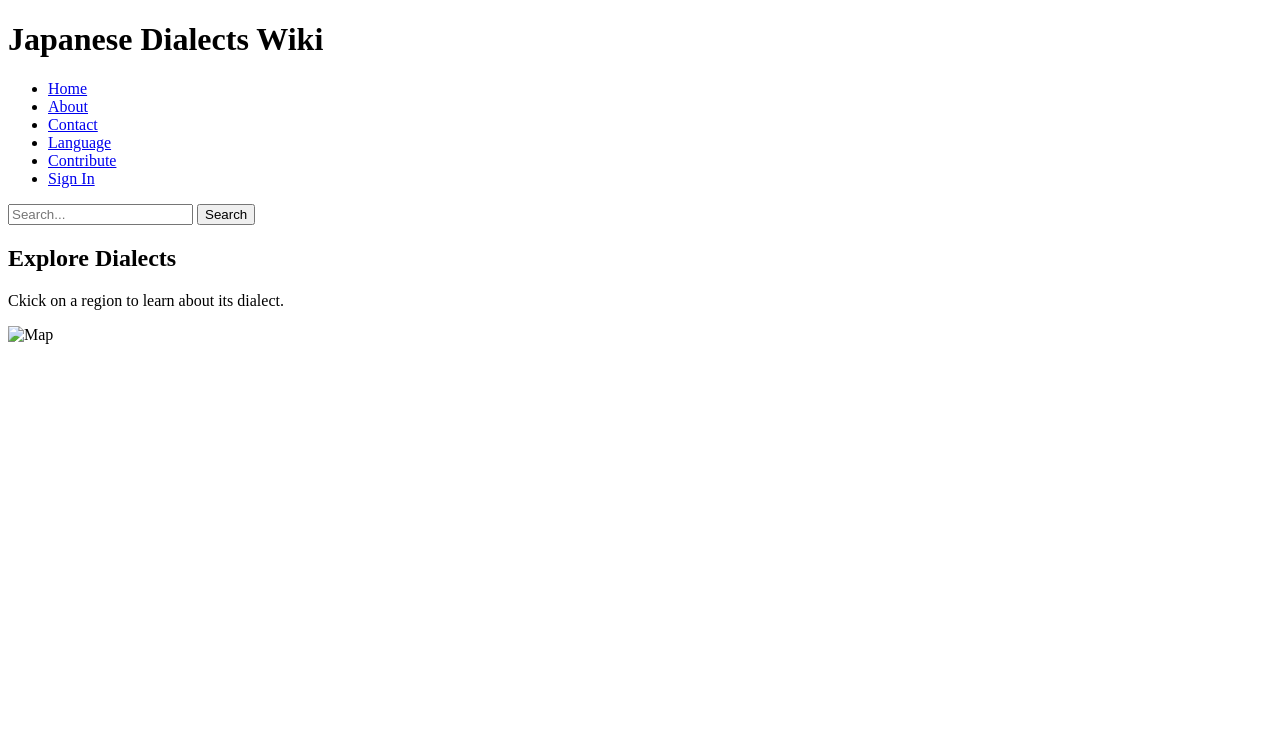
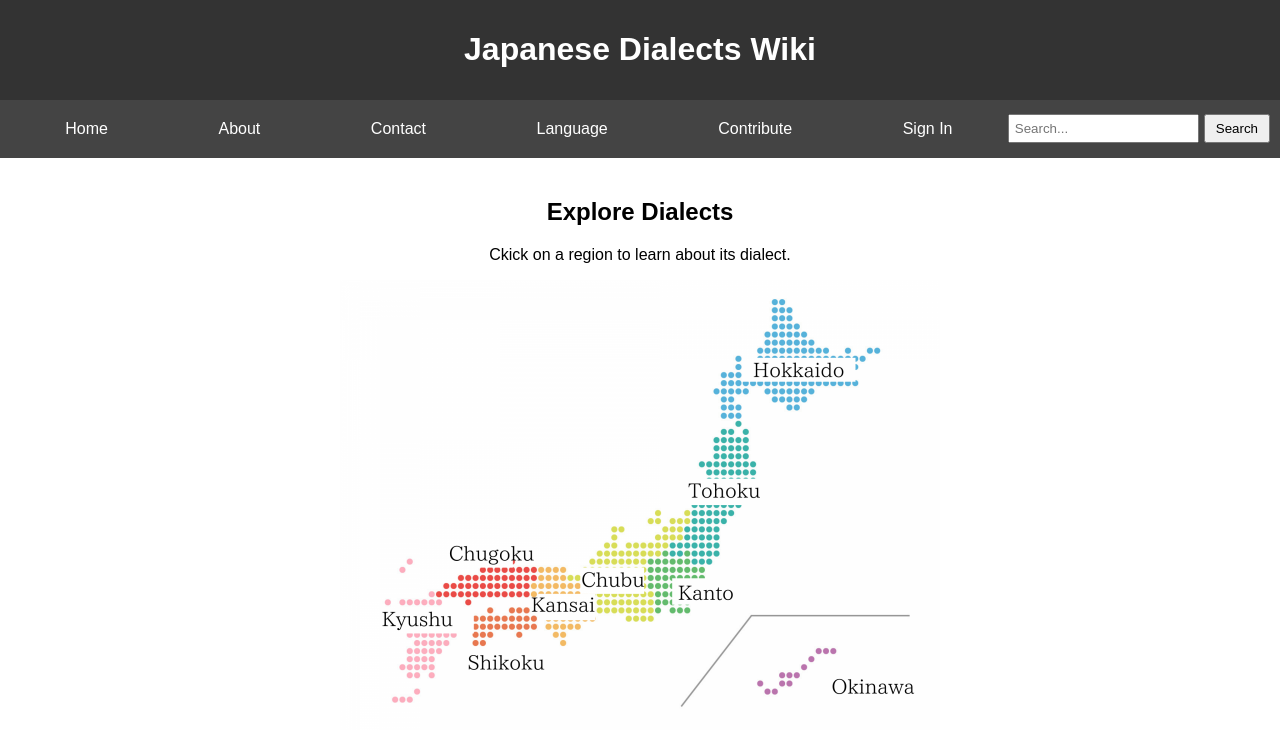
Before and after one commit to tmcginnity/hougen-wiki, a plain HTML site: page index.html in a window 1280 px wide. Drawn offline with Linux system fonts and the light colour scheme; files whose address does not match are found by name; a web font is replaced by a local one.

Commit message:
CSS Update

```diff
--- a/index.html
+++ b/index.html
@@ -16,14 +16,12 @@
     </header>
     <nav>
       <div class="nav-links">
-        <ul>
-          <li><a href="#">Home</a></li>
-          <li><a href="#">About</a></li>
-          <li><a href="#">Contact</a></li>
-          <li><a href="#">Language</a></li>
-          <li><a href="#">Contribute</a></li>
-          <li><a href="#">Sign In</a></li>
-        </ul>
+        <a href="#">Home</a>
+        <a href="#">About</a>
+        <a href="#">Contact</a>
+        <a href="#">Language</a>
+        <a href="#">Contribute</a>
+        <a href="#">Sign In</a>
       </div>
       <div class="search-bar">
         <input type="text" placeholder="Search..." />
@@ -33,7 +31,7 @@
     <main>
       <h2>Explore Dialects</h2>
       <p>Ckick on a region to learn about its dialect.</p>
-      <img src="placeholder" alt="Map" class="map" />
+      <img src="media/mapimage.png" alt="Map" class="map" />
     </main>
   </body>
 </html>
--- a/styles/style.css
+++ b/styles/style.css
@@ -0,0 +1,66 @@
+/* style.css */
+
+body {
+  font-family: Arial, sans-serif;
+  margin: 0;
+  padding: 0;
+}
+
+header {
+  background-color: #333;
+  color: #fff;
+  padding: 10px 0;
+  text-align: center;
+}
+
+nav {
+  display: flex;
+  justify-content: space-between;
+  align-items: center;
+  background-color: #444;
+  padding: 10px;
+}
+
+.nav-links {
+  display: flex;
+  flex-grow: 1;
+}
+
+.nav-links a {
+  color: #fff;
+  text-decoration: none;
+  padding: 10px 20px;
+  text-align: center;
+  flex-grow: 1;
+}
+
+.nav-links a:hover {
+  text-decoration: underline;
+}
+
+.search-bar {
+  display: flex;
+  align-items: center;
+}
+
+.search-bar input[type="text"] {
+  padding: 5px;
+}
+
+.search-bar input[type="submit"] {
+  padding: 5px 10px;
+  margin-left: 5px;
+  cursor: pointer;
+}
+
+main {
+  padding: 20px;
+  text-align: center;
+}
+
+.map {
+  width: 80%;
+  height: auto;
+  max-width: 600px;
+  margin: 0 auto;
+}
```
Also changed, not shown: media/mapimage.png (added).
